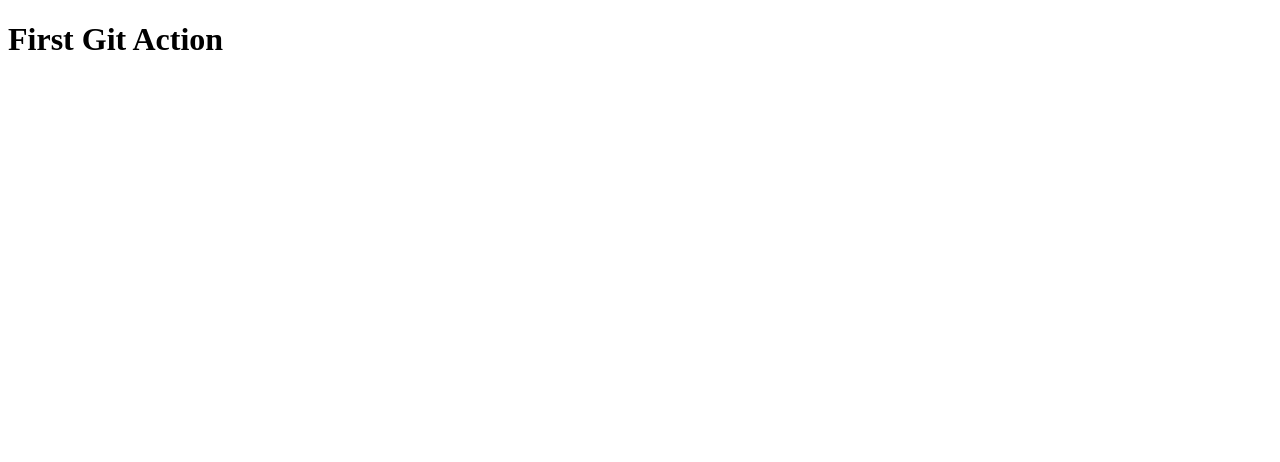
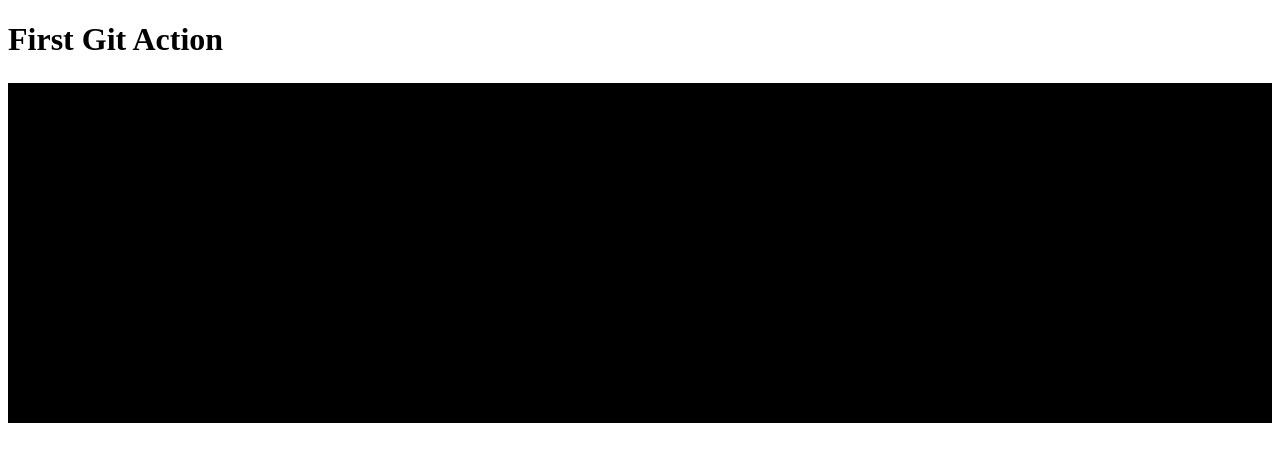
Before and after one commit to IbrahimNewaz/my-first-repo-html, a plain HTML site: page index.html in a window 1280 px wide. Drawn offline with Linux system fonts and the light colour scheme.

Commit message:
Css Style

```diff
--- a/index.html
+++ b/index.html
@@ -4,14 +4,38 @@
     <meta charset="UTF-8">
     <meta name="viewport" content="width=device-width, initial-scale=1.0">
     <title>Git and Github</title>
+
+    <style>
+        #banner_1
+        {
+           background-color: black;
+        }
+        #card_1
+        {
+            width: 200px;
+            height: 300px;
+            margin: 25px 25px;
+            padding: 20px 20px;
+            color: yellowgreen;
+        }
+    </style>
 </head>
 
 
 <body>
     <div>
         <h1>First Git Action
-
         </h1>
     </div>
+
+    <div id="banner_1">
+        <div id="card_1">
+            <div>
+
+            </div>
+        </div>
+    </div>
+
+
 </body>
 </html>
```
